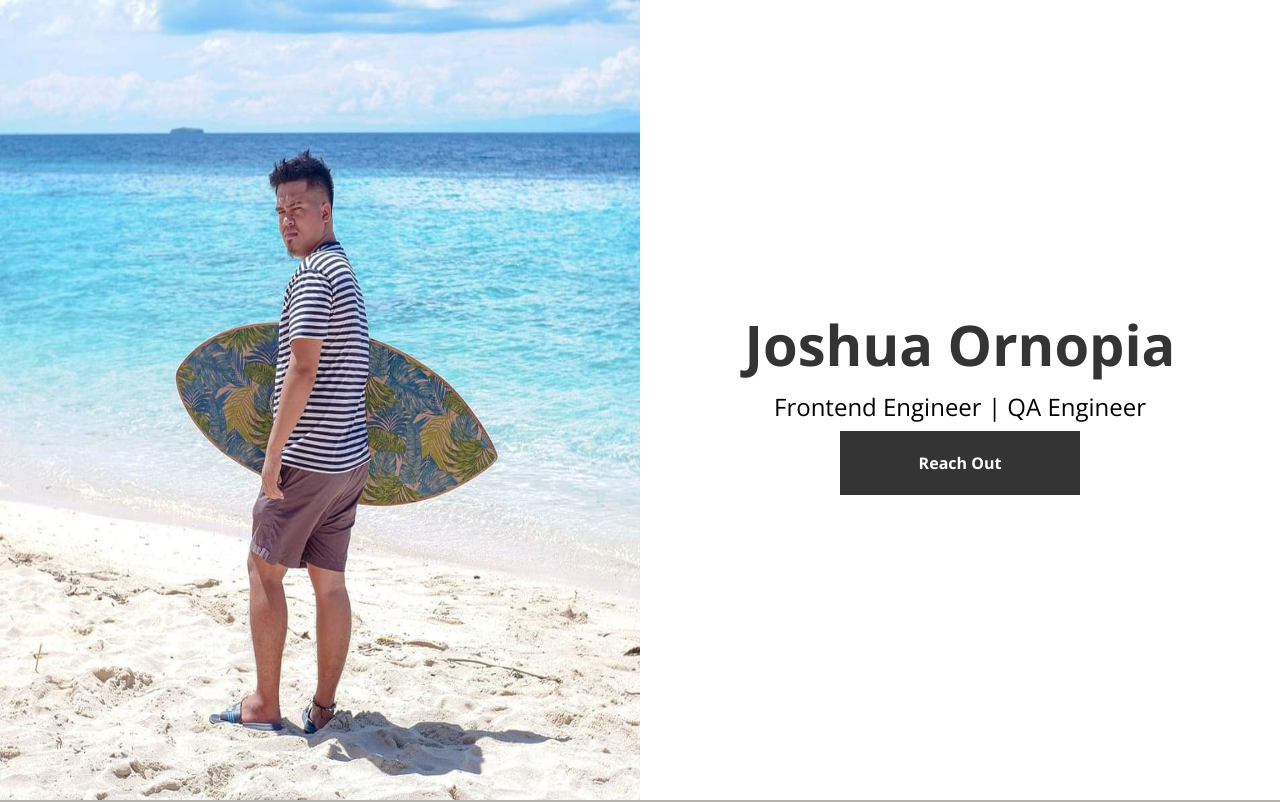
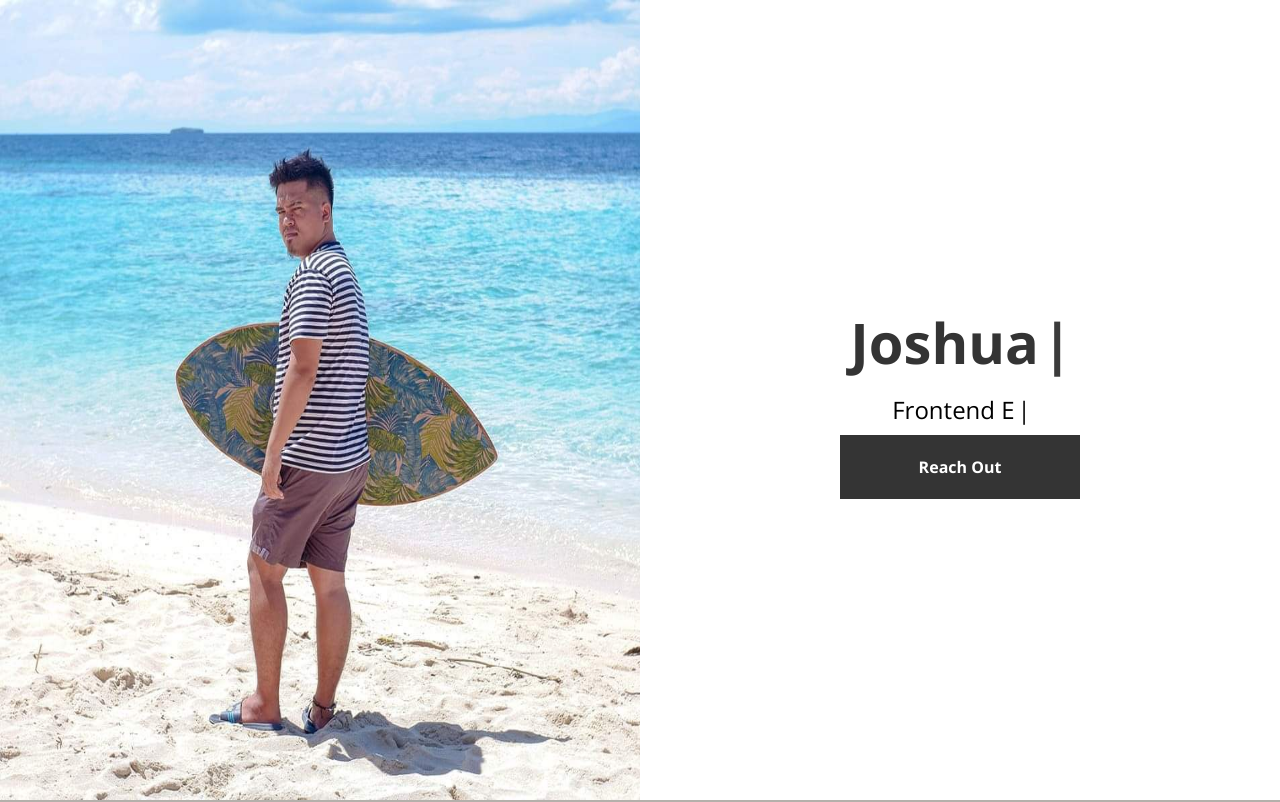
Before and after one commit to ornops/fe-portfolio, a React (Create React App) app: page / in a window 1280 px wide. Shown: the top 802 px of the page. Built offline with nearby package versions, Linux system fonts and the light colour scheme.

Commit message:
Added animation in the hero section

```diff
--- a/package.json
+++ b/package.json
@@ -11,6 +11,7 @@
     "react": "^18.3.1",
     "react-dom": "^18.3.1",
     "react-scripts": "5.0.1",
+    "react-simple-typewriter": "^5.0.1",
     "web-vitals": "^2.1.4"
   },
   "scripts": {
--- a/src/components/1-hero-section/hero-section.components.jsx
+++ b/src/components/1-hero-section/hero-section.components.jsx
@@ -1,5 +1,6 @@
 import './hero-section.styles.css'
 import HeroImage from '../../assets/hero-image.jpg'
+import TypeWriter from '../typewriter'
 
 const HeroSection = () =>{
 
@@ -9,8 +10,13 @@ const HeroSection = () =>{
                 <img src={HeroImage} alt="HeroImage" />
             </div>
             <div className="right-side-container">
-                <h1 className='my-name'>Joshua Ornopia</h1>
-                <div className="position-title">Frontend Engineer | QA Engineer</div>
+
+                <h1>
+                <TypeWriter words="Joshua Ornopia" myClass="my-name"/>
+                </h1>
+                <div>
+                    <TypeWriter words="Frontend Engineer | QA Engineer" myClass="position-title"/>
+                </div>
                 <a href='#contact-section'><button className="contact-button" href>Reach Out</button></a>
 
 
--- /dev/null
+++ b/src/components/typewriter.jsx
@@ -0,0 +1,22 @@
+import React from "react";
+import {useTypewriter, Cursor} from 'react-simple-typewriter'
+
+function TypeWriter(props){
+    const [text] = useTypewriter({
+        words: [props.words],
+        loop: {},
+    });
+
+
+    return(
+        <h1>
+            <span className={props.myClass}>
+                {text}
+                <Cursor/>
+            </span>
+
+        </h1>
+    )
+}
+
+export default TypeWriter;
```
Also changed, not shown: 1 other file (tests, documents, lock files or other folders).
